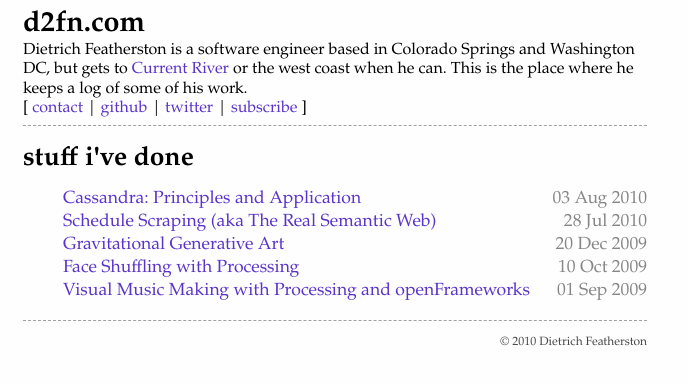
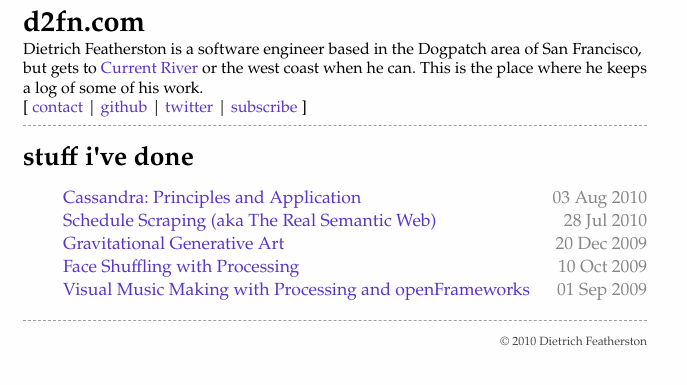
Before and after one commit to d2fn/d2fn.github.io, a Jekyll site: the page built from index.html, in a window 1280 px wide. Shown: the top 385 px of the page, without its empty margins (0-687 px from the left). Built offline with Jekyll 4.4.1, drawn with Linux system fonts in a browser that asks for light colours.

Commit message:
update location

```diff
--- a/_layouts/default.html
+++ b/_layouts/default.html
@@ -25,7 +25,7 @@
 
 <div id="header">
 <h1><a href="/">d2fn.com</a></h1>
-Dietrich Featherston is a software engineer based in Colorado Springs and Washington DC, but gets to <a href="http://www.flickr.com/photos/iamdietrich/sets/72157621068784652/">Current River</a> or the west coast when he can.  This is the place where he keeps a log of some of his work.
+Dietrich Featherston is a software engineer based in the Dogpatch area of San Francisco, but gets to <a href="http://www.flickr.com/photos/iamdietrich/sets/72157621068784652/">Current River</a> or the west coast when he can.  This is the place where he keeps a log of some of his work.
 <p class="nav">[ <a href="/contact.html">contact</a> | <a href="http://github.com/dietrichf">github</a> | <a href="http://twitter.com/d2fn">twitter</a> | <a href="/atom.xml">subscribe</a> ]</p>
 </div>
 
```
